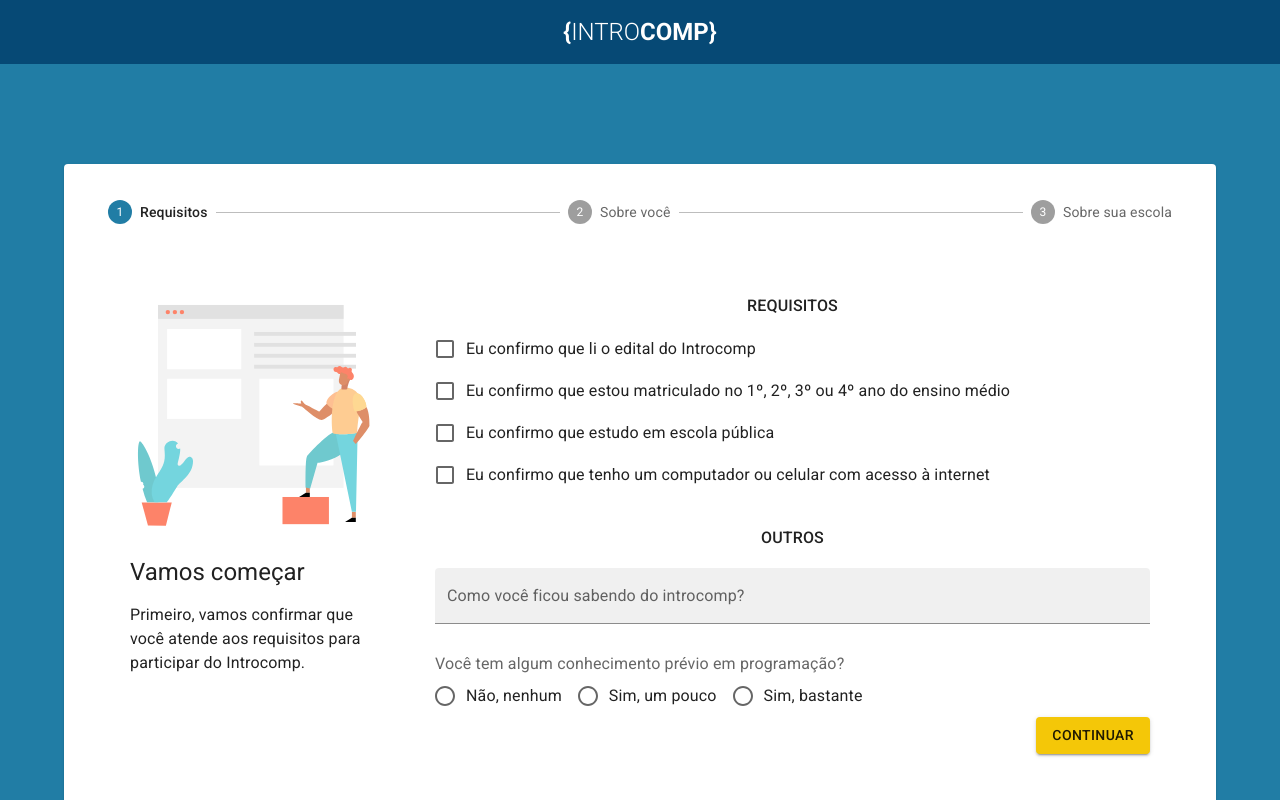
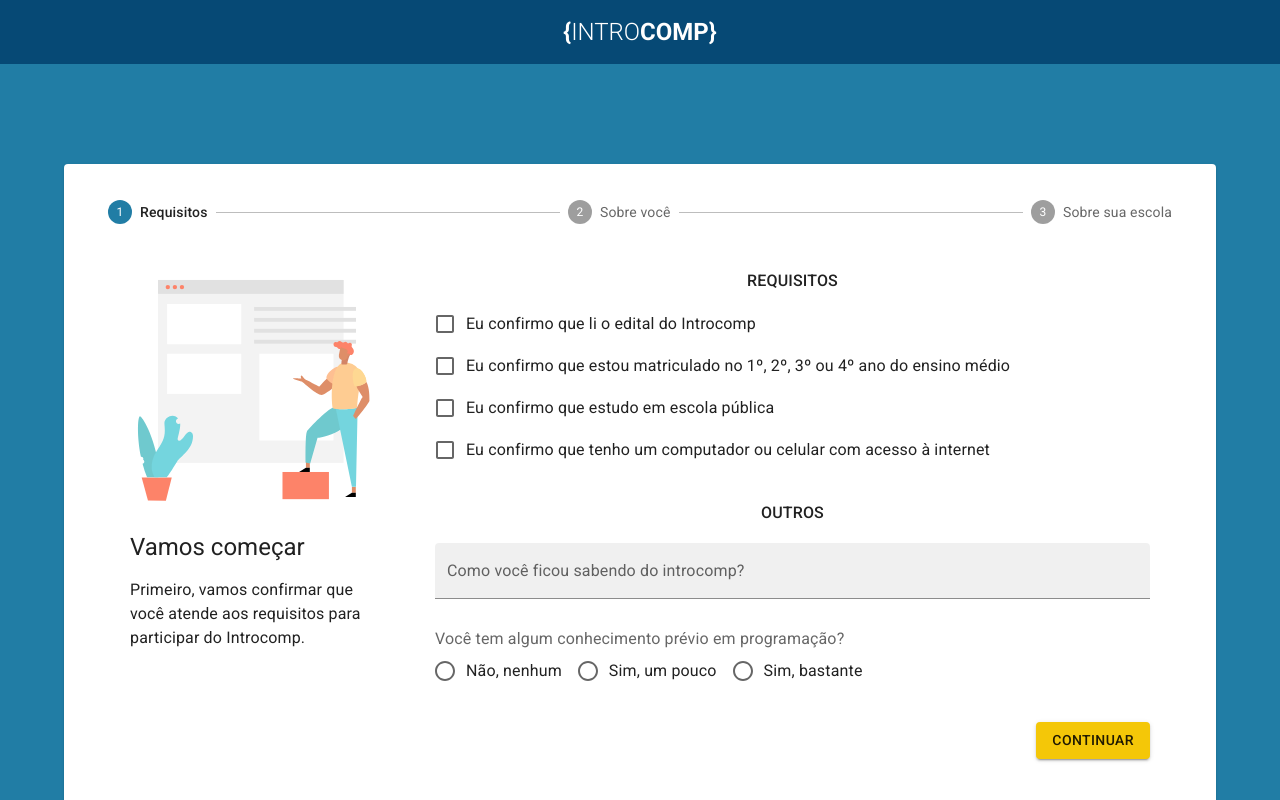
Before and after one commit to feumpi/introinscricao, a Next.js app: page /enroll in a window 1280 px wide. Shown: the top 800 px of the page. Built offline with nearby package versions, Linux system fonts and the light colour scheme.

Commit message:
Adjust spacing

```diff
--- a/components/EnrollCard.js
+++ b/components/EnrollCard.js
@@ -78,9 +78,7 @@ const EnrollCard = () => {
             ))}
           </Stepper>
 
-          <Box sx={{ padding: "50px" }}>
-            <StepComponent {...stepProps} />
-          </Box>
+          <StepComponent {...stepProps} />
         </CardContent>
       </Card>
     </>
--- a/components/RequirementsStep.js
+++ b/components/RequirementsStep.js
@@ -108,7 +108,9 @@ const RequirementsStep = ({ handleBack, handleNext, setData }) => {
             setValue={setKnowledgeLevel}
           />
 
-          <Box sx={{ display: "flex", justifyContent: "end" }}>
+          <Box
+            sx={{ display: "flex", justifyContent: "end", marginTop: "30px" }}
+          >
             <Button
               variant="contained"
               color="secondary"
--- a/components/SchoolStep.js
+++ b/components/SchoolStep.js
@@ -111,7 +111,9 @@ const SchoolStep = ({ handleBack, handleNext, setData }) => {
             setValue={setSchoolYear}
           />
 
-          <Box sx={{ display: "flex", justifyContent: "end" }}>
+          <Box
+            sx={{ display: "flex", justifyContent: "end", marginTop: "30px" }}
+          >
             <Button color="primary" onClick={handleBack}>
               Voltar
             </Button>
@@ -123,7 +125,7 @@ const SchoolStep = ({ handleBack, handleNext, setData }) => {
                 marginLeft: "20px",
               }}
             >
-              Finalizar
+              Concluir
             </Button>
           </Box>
         </Box>
--- a/components/StepLayout.js
+++ b/components/StepLayout.js
@@ -9,6 +9,8 @@ const StepLayout = ({ children }) => {
     <>
       <Box
         sx={{
+          paddingX: "50px",
+          paddingY: "25px",
           display: "grid",
           gridTemplateColumns: "1fr 1fr 1fr 1fr",
           gridTemplateAreas: `
--- a/components/StudentStep.js
+++ b/components/StudentStep.js
@@ -199,7 +199,9 @@ const StudentStep = ({ handleNext, handleBack, setData }) => {
             setValue={setNeighborhood}
           />
 
-          <Box sx={{ display: "flex", justifyContent: "end" }}>
+          <Box
+            sx={{ display: "flex", justifyContent: "end", marginTop: "30px" }}
+          >
             <Button color="primary" onClick={handleBack}>
               Voltar
             </Button>
```
